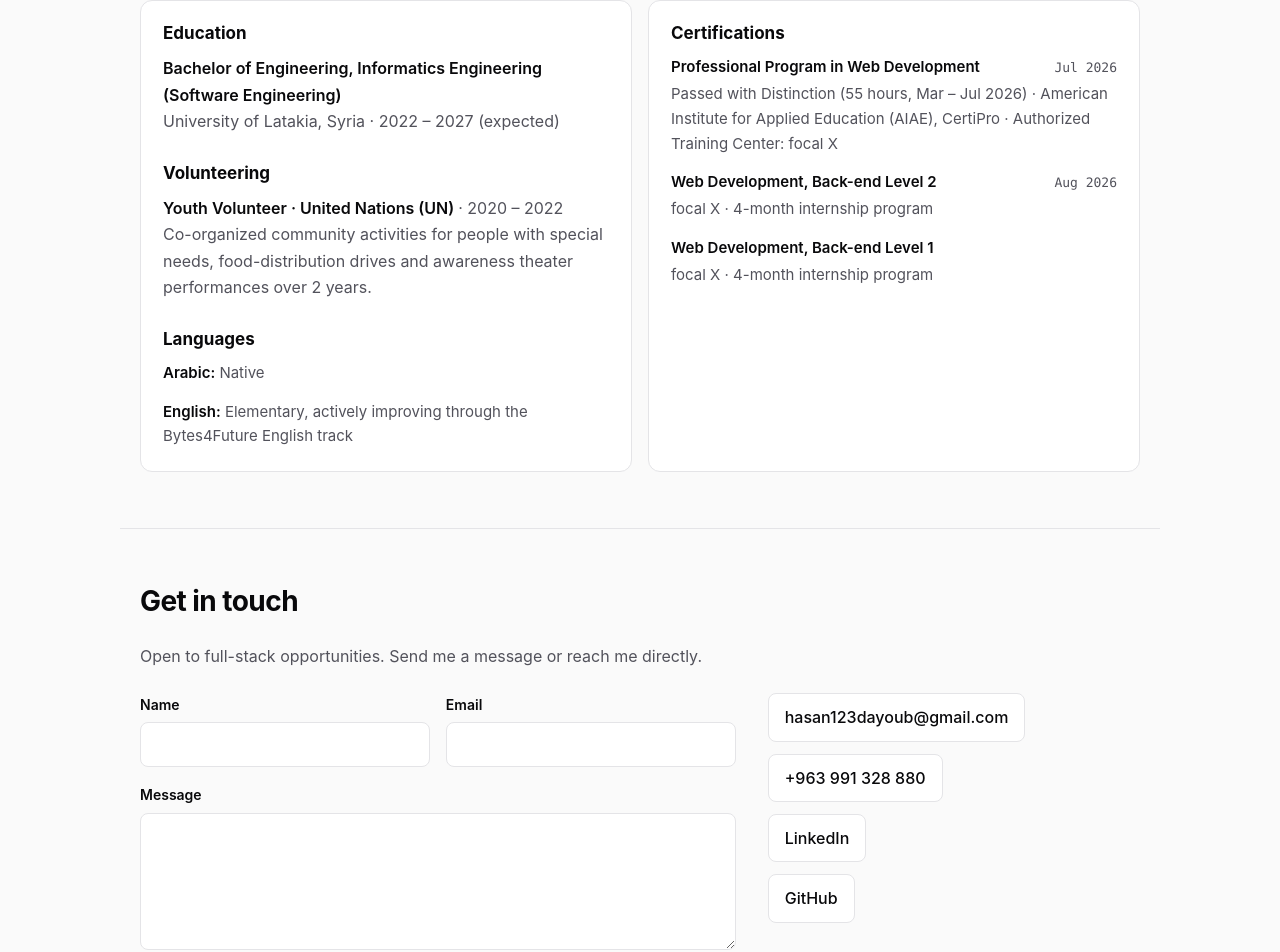
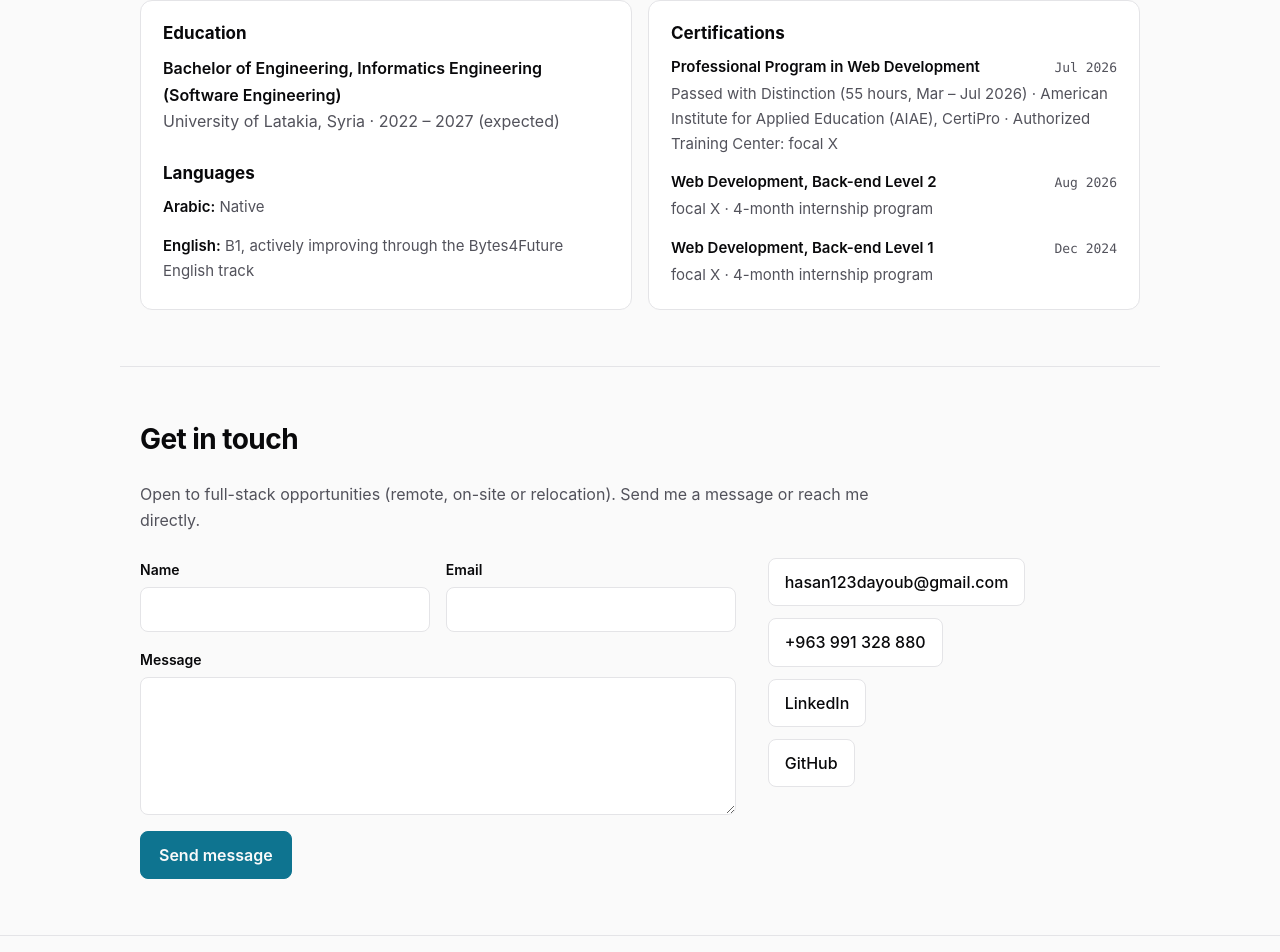
Before and after one commit to hasan123dayoub-del/portfolio, a React (Vite) app: page / in a window 1280 px wide. Shown: the part 3709-4661 px from the top of the page. Built offline with nearby package versions, Linux system fonts and the light colour scheme.

Commit message:
CV: certificate dates as printed, B1 English, remove volunteering, open to all work modes

```diff
--- a/scripts/build-cv.mjs
+++ b/scripts/build-cv.mjs
@@ -13,7 +13,6 @@ import {
   profile,
   projects,
   skills,
-  volunteering,
 } from '../src/data.ts'
 
 const esc = (s) => String(s).replace(/&/g, '&amp;').replace(/</g, '&lt;').replace(/>/g, '&gt;')
@@ -105,9 +104,6 @@ const html = `<!doctype html>
     <div class="row"><span><b>${esc(education.degree)}</b></span><span class="date">${esc(education.period)}</span></div>
     <div class="small">${esc(education.school)}</div>
 
-    <h2>Volunteering</h2>
-    <div class="row"><span><b>${esc(volunteering.role.split(' · ')[0])}</b> | ${esc(volunteering.role.split(' · ')[1] ?? '')}</span><span class="date">${esc(volunteering.period)}</span></div>
-    <ul><li>${esc(volunteering.text)}</li></ul>
 
     <h2>Languages</h2>
     <p>${languages.map((l) => `<b>${esc(l.name)}:</b> ${esc(l.level)}`).join(' &nbsp;|&nbsp; ')}</p>
--- a/src/App.tsx
+++ b/src/App.tsx
@@ -11,7 +11,6 @@ import {
   projects,
   skills,
   stats,
-  volunteering,
 } from './data'
 
 type Theme = 'light' | 'dark'
@@ -302,11 +301,6 @@ function App() {
               <p className="muted">
                 {education.school} · {education.period}
               </p>
-              <h3 className="gap">Volunteering</h3>
-              <p className="strong">
-                {volunteering.role} <span className="muted">· {volunteering.period}</span>
-              </p>
-              <p className="muted">{volunteering.text}</p>
               <h3 className="gap">Languages</h3>
               <ul className="plain">
                 {languages.map((l) => (
@@ -335,7 +329,7 @@ function App() {
 
         <section id="contact" className="container section contact" data-reveal>
           <h2>Get in touch</h2>
-          <p className="summary">Open to full-stack opportunities. Send me a message or reach me directly.</p>
+          <p className="summary">Open to full-stack opportunities (remote, on-site or relocation). Send me a message or reach me directly.</p>
           <div className="contact-grid">
             <ContactForm />
             <ul className="contact-list">
--- a/src/data.ts
+++ b/src/data.ts
@@ -18,7 +18,7 @@ export const profile = {
   summary:
     'Full-Stack Developer with 13 months of project-based training in PHP/Laravel and JavaScript (Node.js, Express, React, MongoDB). I built 38 REST endpoints across 2 solo API projects and contributed to 4 team projects, using layered architectures, Sanctum/JWT authentication, role-based access control, queued jobs, Redis caching and automated tests. Currently training on-site at Bytes4Future (Aga Khan Foundation).',
   cvSummary:
-    'Junior Full-Stack Developer with 13 months of project-based training in Laravel and Node.js/React. Built 38 REST endpoints across 2 solo API projects (HireHub, NewsRoom) and contributed to 4 team projects, using layered architectures, Sanctum/JWT authentication, role-based access control, queued jobs, Redis caching and automated tests. Currently training on-site at Bytes4Future (Aga Khan Foundation). Seeking a junior full-stack role.',
+    'Junior Full-Stack Developer with 13 months of project-based training in Laravel and Node.js/React. Built 38 REST endpoints across 2 solo API projects (HireHub, NewsRoom) and contributed to 4 team projects, using layered architectures, Sanctum/JWT authentication, role-based access control, queued jobs, Redis caching and automated tests. Currently training on-site at Bytes4Future (Aga Khan Foundation). Seeking a junior full-stack role (open to remote, on-site or relocation).',
 }
 
 export const stats = [
@@ -149,7 +149,7 @@ export const projects: Project[] = [
   },
 ]
 
-// Dates are as printed on the certificates. Leave `date` empty when it needs confirming.
+// Dates are exactly as printed on the certificates.
 export const certifications = [
   {
     name: 'Professional Program in Web Development',
@@ -159,7 +159,7 @@ export const certifications = [
     verify: 'aiae.us/verification',
   },
   { name: 'Web Development, Back-end Level 2', detail: 'focal X · 4-month internship program', date: 'Aug 2026', credential: 'CERT-10-UI-3069', verify: '' },
-  { name: 'Web Development, Back-end Level 1', detail: 'focal X · 4-month internship program', date: '', credential: '9PED0SS3Z08', verify: '' },
+  { name: 'Web Development, Back-end Level 1', detail: 'focal X · 4-month internship program', date: 'Dec 2024', credential: '9PED0SS3Z08', verify: '' },
 ]
 
 export const education = {
@@ -168,13 +168,7 @@ export const education = {
   period: '2022 – 2027 (expected)',
 }
 
-export const volunteering = {
-  role: 'Youth Volunteer · United Nations (UN)',
-  period: '2020 – 2022',
-  text: 'Co-organized community activities for people with special needs, food-distribution drives and awareness theater performances over 2 years.',
-}
-
 export const languages = [
   { name: 'Arabic', level: 'Native' },
-  { name: 'English', level: 'Elementary, actively improving through the Bytes4Future English track' },
+  { name: 'English', level: 'B1, actively improving through the Bytes4Future English track' },
 ]
```
Also changed, not shown: cv/cv.html (+3 -6 lines), 1 other file (tests, documents, lock files or other folders).
